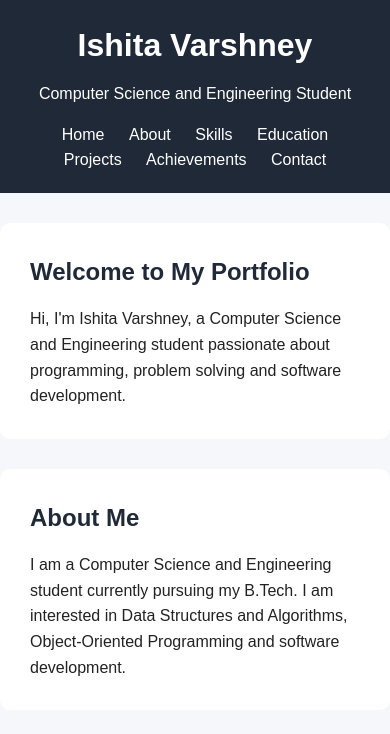
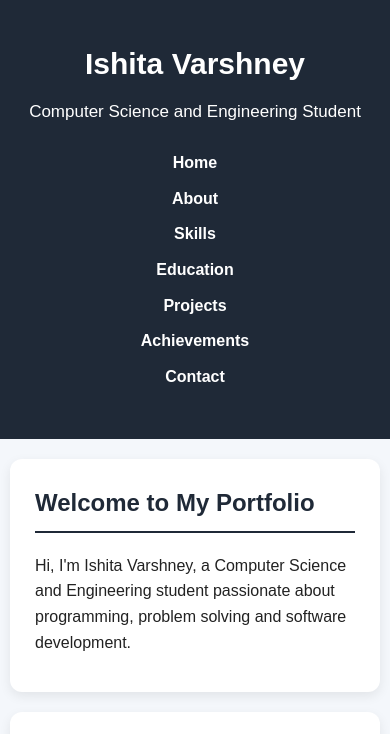
Before and after one commit to ishita18varshney/Ishita-Varshney, a plain HTML site: page index.html in a window 390 px wide. Shown: the top 734 px of the page. Drawn offline with Linux system fonts and the light colour scheme.

Commit message:
Update style.css

```diff
--- a/style.css
+++ b/style.css
@@ -4,59 +4,130 @@
     box-sizing: border-box;
 }
 
+html {
+    scroll-behavior: smooth;
+}
+
 body {
     font-family: Arial, sans-serif;
-    background-color: #f5f7fa;
+    background-color: #f4f7fb;
     color: #222;
     line-height: 1.6;
 }
 
+
+/* Header */
+
 header {
     background-color: #1f2937;
     color: white;
-    padding: 20px;
     text-align: center;
+    padding: 40px 20px;
 }
 
 header h1 {
+    font-size: 40px;
     margin-bottom: 10px;
 }
 
+header p {
+    font-size: 20px;
+}
+
+
+/* Navigation */
+
 nav {
-    margin-top: 15px;
+    margin-top: 25px;
 }
 
 nav a {
     color: white;
     text-decoration: none;
     margin: 0 10px;
+    font-weight: bold;
 }
 
 nav a:hover {
     text-decoration: underline;
 }
 
+
+/* Sections */
+
 section {
     max-width: 900px;
     margin: 30px auto;
-    padding: 30px;
+    padding: 35px;
     background-color: white;
-    border-radius: 10px;
+    border-radius: 12px;
+    box-shadow: 0 4px 12px rgba(0, 0, 0, 0.08);
 }
 
-h2 {
+section h2 {
     color: #1f2937;
-    margin-bottom: 15px;
+    font-size: 28px;
+    margin-bottom: 20px;
+    border-bottom: 2px solid #1f2937;
+    padding-bottom: 8px;
 }
 
-ul {
-    padding-left: 20px;
+section h3 {
+    margin-top: 15px;
+    margin-bottom: 8px;
+    color: #374151;
 }
 
+section p {
+    margin-bottom: 12px;
+}
+
+
+/* Skills and Lists */
+
+ul {
+    padding-left: 25px;
+}
+
+li {
+    margin-bottom: 8px;
+}
+
+
+/* Footer */
+
 footer {
-    text-align: center;
     background-color: #1f2937;
     color: white;
-    padding: 20px;
-    margin-top: 30px;
+    text-align: center;
+    padding: 25px;
+    margin-top: 40px;
 }
+
+
+/* Mobile Responsive Design */
+
+@media (max-width: 600px) {
+
+    header h1 {
+        font-size: 30px;
+    }
+
+    header p {
+        font-size: 17px;
+    }
+
+    nav a {
+        display: block;
+        margin: 10px 0;
+    }
+
+    section {
+        margin: 20px 10px;
+        padding: 25px;
+    }
+
+    section h2 {
+        font-size: 24px;
+    }
+}
```
